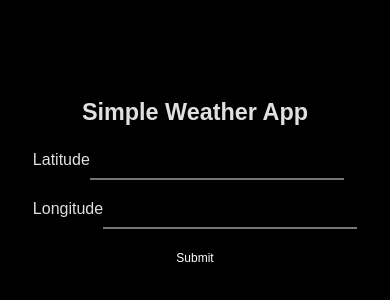
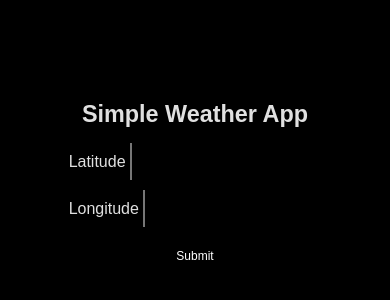
Before and after one commit to thinkty/weather, a React (Create React App) app: page / in a window 390 px wide. Shown: the part 242-542 px from the top of the page. Built offline with nearby package versions, Linux system fonts and the light colour scheme.

Commit message:
Updated input style

```diff
--- a/src/LocationInput.js
+++ b/src/LocationInput.js
@@ -51,14 +51,15 @@ export default class LocationInput extends React.Component {
   render() {
     const { lat, lon, hover } = this.state;
     const isMobile = window.innerWidth < 1000;
-    const width = isMobile ? '60vw' : '50px';
+    const width = isMobile ? '40vw' : '50px';
+    const borderStyle = isMobile ? 'none none none solid' : 'none none solid none';
     const inputStyle = {
       width,
       backgroundColor: 'transparent',
       color: '#fff',
       fontSize: '15px',
       padding: 10,
-      borderStyle: 'none none solid none',
+      borderStyle,
       outline: 'none'
     };
     const submitStyle = {
@@ -83,7 +84,7 @@ export default class LocationInput extends React.Component {
         }}
       >
         <label>
-          Latitude
+          Latitude&nbsp;
           <input
             required
             type="number"
@@ -97,7 +98,7 @@ export default class LocationInput extends React.Component {
           />
         </label>
         <label>
-          Longitude
+          Longitude&nbsp;
           <input
             required
             type="number"
```
